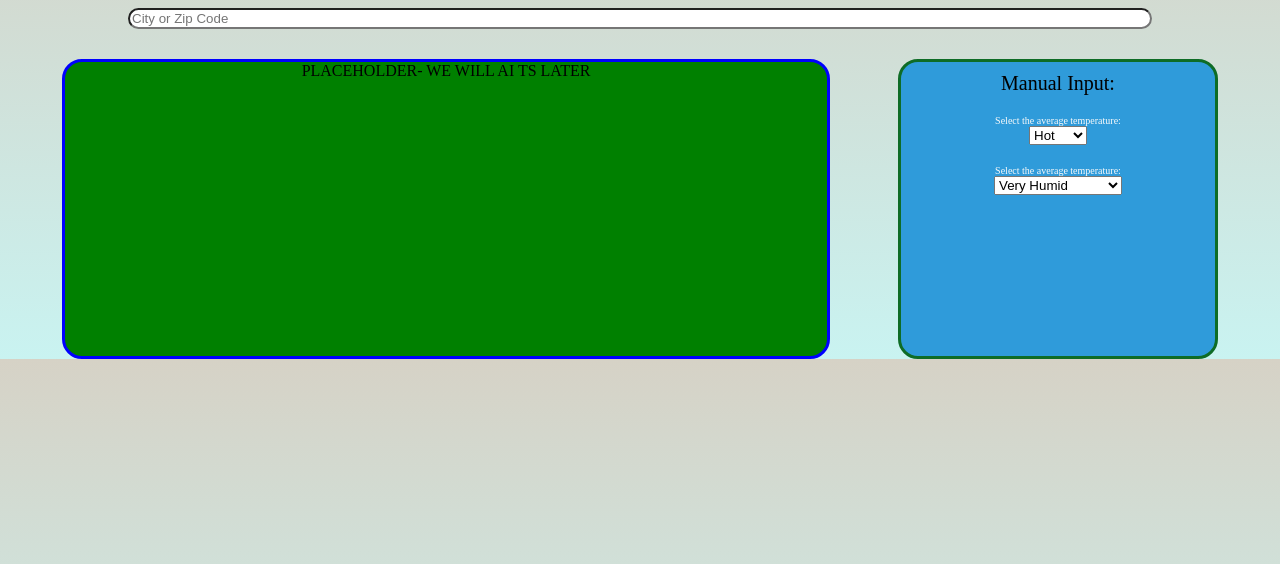
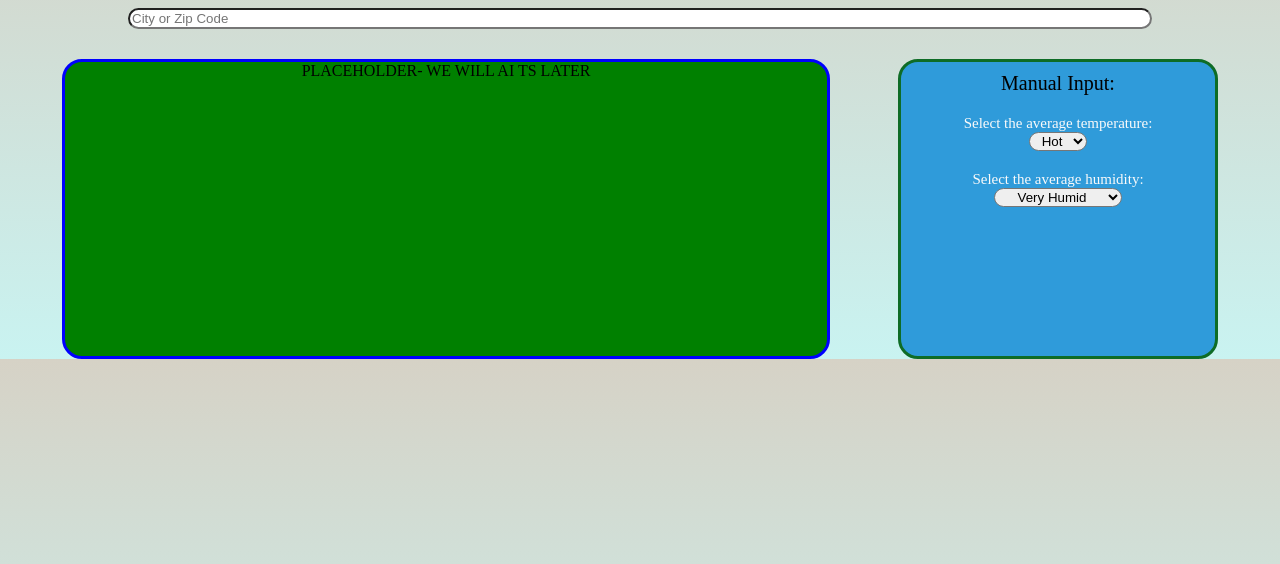
Before and after one commit to TB-Cape-Cod/NASA-Space-Apps---Adapting-Farms---The-Stargazers, a plain HTML site: page index.html in a window 1280 px wide. Shown: the part 130-694 px from the top of the page. Drawn offline with Linux system fonts and the light colour scheme.

Commit message:
ContinualWorking

```diff
--- a/index.css
+++ b/index.css
@@ -64,8 +64,13 @@ header{
     margin-top: 20px;
     font-size: 10px;
     color: rgb(250, 250, 250);
+    font-size: 15px;
 }
 #conditions_label{
     margin-top: 10px;
     font-size: 20px;
 }
+.dropdowns{
+    border-radius: 30px;
+    text-align: center;
+}
--- a/index.html
+++ b/index.html
@@ -21,7 +21,7 @@
                 <p id="conditions_label">Manual Input:</p>
                 <div class="option_specification">
                     <label for="temperature" class="option_label">Select the average temperature:</label>
-                    <select id="temperature" name="temperature">
+                    <select id="temperature" name="temperature" class="dropdowns">
                         <option value="Hot">Hot</option>
                         <option value="Warm">Warm</option>
                         <option value="Cool">Cool</option>
@@ -29,8 +29,8 @@
                     </select>
                 </div>
                 <div class="option_specification">
-                    <label for="humidity" class="option_label">Select the average temperature:</label>
-                    <select id="humidity" name="humidity">
+                    <label for="humidity" class="option_label">Select the average humidity:</label>
+                    <select id="humidity" name="humidity" class="dropdowns">
                         <option value="Very Humid">Very Humid</option>
                         <option value="Somewhat Humid">Somewhat Humid</option>
                         <option value="Somewhat Dry">Somewhat Dry</option>
```
